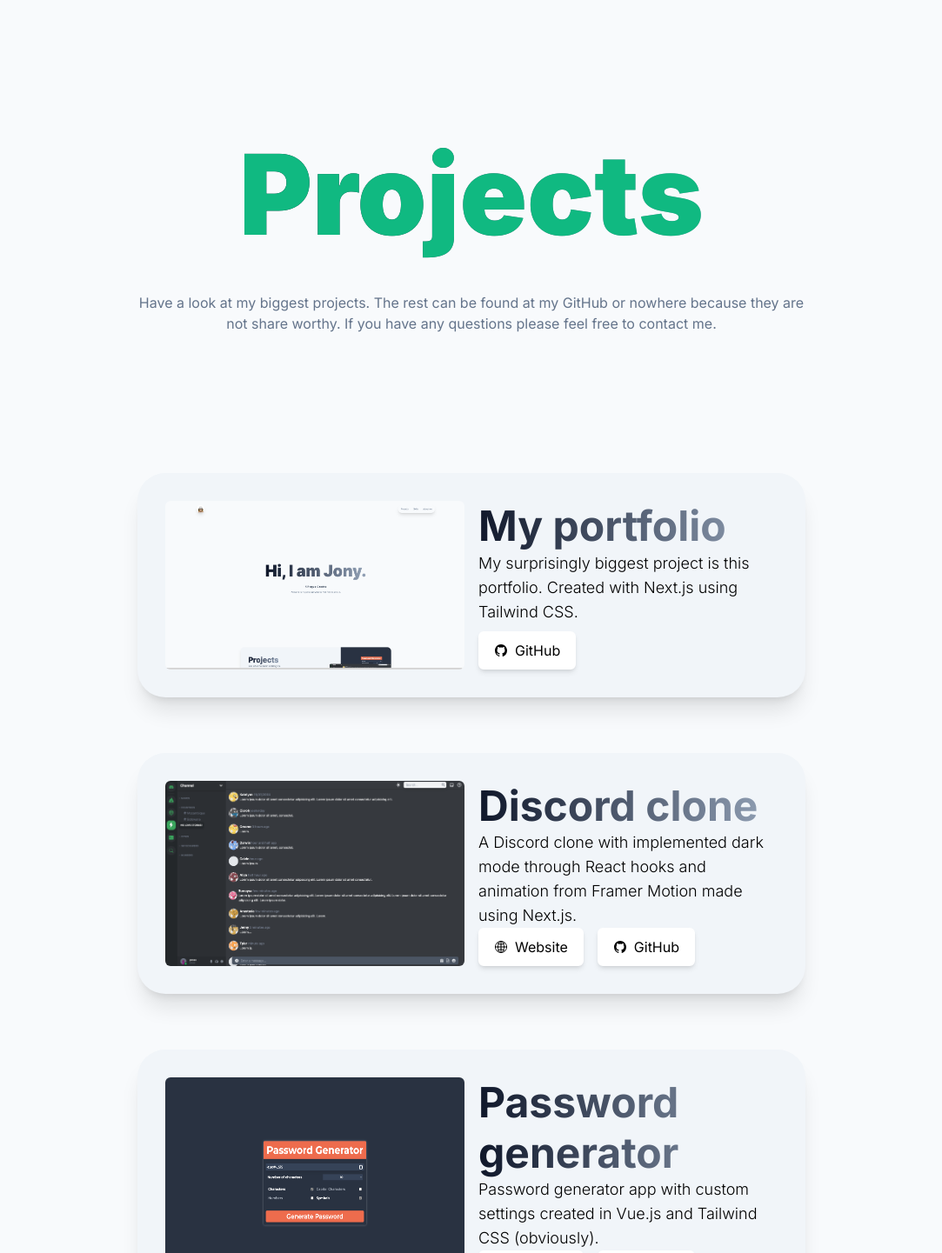
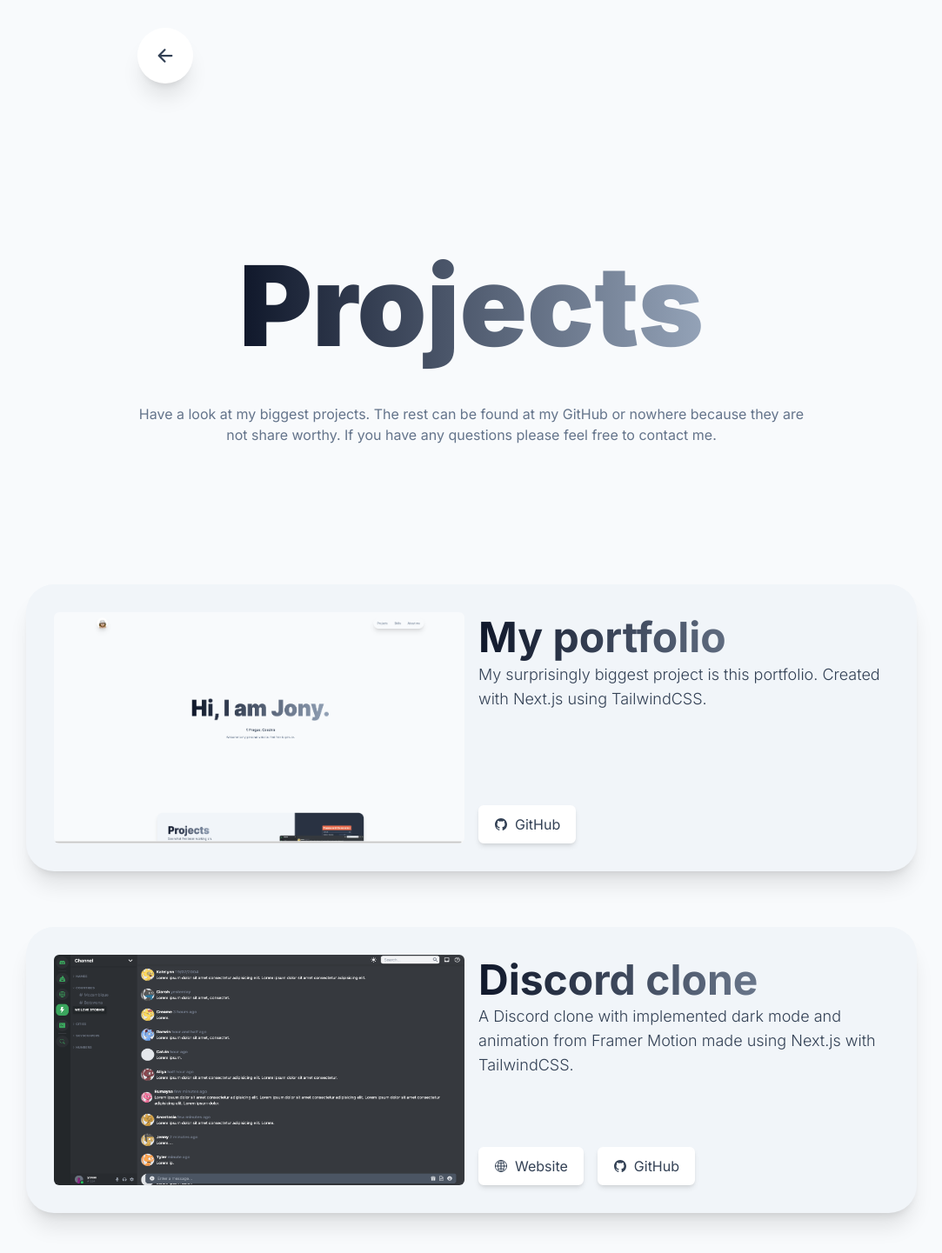
Before and after one commit to artdukintsugi/portfolio, a Next.js app: page /projects in a window 1280 px wide. Shown: the top 1441 px of the page at 87% size, without its empty margins (98-1181 px from the left). Built offline with nearby package versions, Linux system fonts and the light colour scheme.

Commit message:
started with about me page. added grid layout.

```diff
--- a/app/about/page.js
+++ b/app/about/page.js
@@ -1,3 +1,60 @@
+"use client";
+
+import Footer from "../../components/Footer.js";
+import GoBack from "../../components/GoBack.js";
+
+import Image from "next/image";
+
 export default function About() {
-  return <div>lmao tohle jeste nefunguje</div>;
+  function calculateAgeAndPercentage(birthDate) {
+    const currentDate = new Date();
+    const currentYear = currentDate.getFullYear();
+    const birthYear = birthDate.getFullYear();
+    const age = currentYear - birthYear;
+    const nextBirthday = new Date(birthDate);
+    nextBirthday.setFullYear(currentYear);
+    if (nextBirthday < currentDate) {
+      nextBirthday.setFullYear(currentYear + 1);
+    }
+    const timeDiff = nextBirthday - currentDate;
+    const percentage = (1 - timeDiff / (1000 * 60 * 60 * 24 * 365)) * 100;
+    return { age, percentage };
+  }
+
+  const { age, percentage } = calculateAgeAndPercentage(new Date("2004-07-19"));
+
+  return (
+    <div className="">
+      <GoBack />
+      <div className="my-16 lg:my-24 px-16 md:px-32 xl:px-64 grid grid-cols-[1fr_2fr] grid-rows-4 gap-4">
+        <div className="flex items-center justify-start col-span-2 gap-8 md:gap-16 card">
+          <div className="relative overflow-hidden rounded-full w-36 sm:w-44 md:w-64 aspect-square">
+            <Image alt="photo of me again" src="/me_2.jpeg" fill />
+          </div>
+          <div className="flex flex-col items-start w-full h-full justify-evenly">
+            <h1 className="text-xl sm:text-2xl md:text-4xl lg:text-5xl xl:text-6xl gradient !leading-[1.2] font-extrabold breakpoints">
+              Jonáš Vybíral
+            </h1>
+            <div className="w-full">
+              <h2 className="text-base font-semibold sm:text-lg">
+                Level (Age)
+              </h2>
+
+              <div className="flex items-center justify-center gap-4">
+                <span className="text-lg font-extrabold ">{age}</span>
+                <div className="w-full h-2 overflow-hidden rounded-full bg-slate-200">
+                  <div
+                    className="h-full bg-slate-700"
+                    style={{ width: `${percentage}%` }}
+                  ></div>
+                </div>
+                <span className="text-lg font-bold opacity-75">{age + 1}</span>
+              </div>
+            </div>
+          </div>
+        </div>
+      </div>
+      <Footer />
+    </div>
+  );
 }
--- a/app/globals.css
+++ b/app/globals.css
@@ -4,6 +4,7 @@
 
 html {
   scroll-behavior: smooth;
+  @apply text-slate-700;
 }
 
 body {
@@ -43,6 +44,14 @@
     @apply p-2 transition-all duration-200 shadow-md rounded-xl hover:shadow-xl hover:scale-105;
   }
 
+  .card {
+    @apply hover:scale-[1.01] hover:shadow-2xl shadow-xl rounded-2xl md:rounded-[2rem] transition-all duration-200  bg-slate-100 hover:bg-slate-50 p-4 sm:p-8 md:p-12 lg:p-16;
+  }
+
+  .breakpoints {
+    @apply text-fuchsia-700 sm:text-amber-500 md:text-blue-700 lg:text-red-500 xl:text-emerald-500 2xl:text-black;
+  }
+
   /* .line-height {
     @apply leading-5 sm:leading-5 md:leading-5 lg:leading-5 xl:leading-5 2xl:leading-5;
   } */
--- a/app/projects/page.js
+++ b/app/projects/page.js
@@ -1,11 +1,15 @@
+"use client";
+
 import Project from "../../components/Project.js";
 import Footer from "../../components/Footer.js";
+import GoBack from "../../components/GoBack.js";
 
 export default function Projects() {
   return (
     <div>
+      <GoBack />
       <header className="flex flex-col items-center justify-center gap-4 p-8 px-16 sm:p-16 lg:p-32 sm:px-32 h-30 ">
-        <h1 className="text-5xl font-black !leading-normal text-center lg:text-9xl sm:text-7xl md:text-8xl gradient text-fuchsia-700 sm:text-amber-500 md:text-blue-700 lg:text-red-500 xl:text-emerald-500 2xl:text-black">
+        <h1 className="text-5xl font-black !leading-normal text-center lg:text-9xl sm:text-7xl md:text-8xl gradient ">
           Projects
         </h1>
         <h3 className="max-w-3xl text-xs text-center text-slate-500 md:text-base">
@@ -19,21 +23,21 @@
           name="My portfolio"
           img="portfolio.png"
           github="https://github.com/yonysek/portfolio"
-          text="My surprisingly biggest project is this portfolio. Created with Next.js using Tailwind CSS."
+          text="My surprisingly biggest project is this portfolio. Created with Next.js using TailwindCSS."
         />
         <Project
           name="Discord clone"
           img="dcclone.png"
           url="https://discord-clone-yonas.vercel.app/"
           github="https://github.com/yonysek/discord-clone"
-          text="A Discord clone with implemented dark mode through React hooks and animation from Framer Motion made using Next.js."
+          text="A Discord clone with implemented dark mode and animation from Framer Motion made using Next.js with TailwindCSS."
         />
         <Project
           name="Password generator"
           img="passcreator.png"
           url="https://password-generator-yonas.netlify.app/"
           github="https://github.com/yonysek/password-creator"
-          text="Password generator app with custom settings created in Vue.js and Tailwind CSS (obviously)."
+          text="Password generator app with custom settings created in Vue.js and TailwindCSS (obviously)."
         />
 
         <h1 className="z-10 px-4 py-2 my-24 text-2xl font-black leading-normal text-center border-2 shadow-lg opacity-50 rounded-xl bg- border-slate-400 gradient lg:text-5xl sm:text-3xl md:text-4xl bg-slate-50">
--- /dev/null
+++ b/components/GoBack.js
@@ -0,0 +1,33 @@
+import { motion } from "framer-motion";
+import { IoArrowBack } from "react-icons/io5";
+import { useState, useEffect } from "react";
+import { useRouter } from "next/navigation";
+
+export default function GoBack() {
+  return (
+    <motion.nav
+      initial={{ y: -100 }}
+      animate={{ y: 0 }}
+      transition={{ type: "spring", stiffness: 250, delay: 0.5 }}
+      className="sticky z-50 flex items-center justify-between w-screen h-12 px-16 mb-16 text-xs md:px-32 xl:px-64 sm:h-16 sm:text-base top-8"
+    >
+      <BackIcon />
+    </motion.nav>
+  );
+}
+
+function BackIcon() {
+  const router = useRouter();
+  const handleGoBack = () => {
+    router.push("/");
+  };
+
+  return (
+    <div
+      className="relative items-center justify-center h-full overflow-hidden transition-all bg-white cursor-pointer text-blob aspect-square hover:scale-[0.9] hidden min-[390px]:flex text-2xl"
+      onClick={handleGoBack}
+    >
+      <IoArrowBack />
+    </div>
+  );
+}
--- a/components/NavBar.js
+++ b/components/NavBar.js
@@ -1,6 +1,6 @@
 import Image from "next/image";
+import { useState, useEffect } from "react";
 import { motion } from "framer-motion";
-import { useState, useEffect } from "react";
 
 export default function NavBar() {
   return (
@@ -57,7 +57,7 @@
     >
       <Image className="z-10" src="/memoji.png" alt="personal memoji" fill />
       <div
-        className={`relative bg-slate-200  w-52 h-52`}
+        className="relative bg-slate-200  w-52 h-52"
         style={{ bottom: -bgProgress }}
       ></div>
     </div>
--- a/components/Project.js
+++ b/components/Project.js
@@ -26,7 +26,7 @@
   }
 
   return (
-    <div className="transition-all duration-200 flex flex-col md:flex-row justify-center gap-4 w-2/3 md:w-4/5 lg:w-3/5 my-4 lg:my-8 bg-slate-100 hover:bg-slate-50 hover:scale-[1.02] hover:shadow-2xl shadow-xl rounded-[2rem] p-8">
+    <div className="transition-all duration-200 flex flex-col md:flex-row justify-center gap-4 w-2/3 md:w-4/5 my-4 lg:my-8 bg-slate-100 hover:bg-slate-50 hover:scale-[1.02] hover:shadow-2xl shadow-xl rounded-[2rem] p-8">
       <div className="relative w-full md:w-1/2 2xl:w-1/3 aspect-video">
         <Image className="rounded-md" fill src={`/${img}`} alt={name} />{" "}
       </div>
--- a/package.json
+++ b/package.json
@@ -9,6 +9,7 @@
     "lint": "next lint"
   },
   "dependencies": {
+    "@material-tailwind/react": "^2.0.8",
     "eslint": "8.45.0",
     "eslint-config-next": "13.4.10",
     "framer-motion": "^10.13.0",
@@ -16,7 +17,8 @@
     "next": "13.4.10",
     "react": "18.2.0",
     "react-dom": "18.2.0",
-    "react-icons": "^4.10.1"
+    "react-icons": "^4.10.1",
+    "react-router-dom": "^6.14.2"
   },
   "devDependencies": {
     "autoprefixer": "^10.4.14",
```
Also changed, not shown: 2 other files (tests, documents, lock files or other folders).
